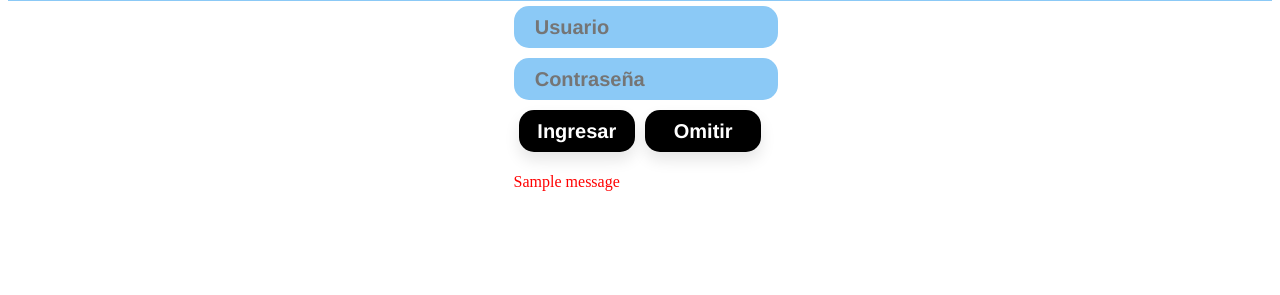
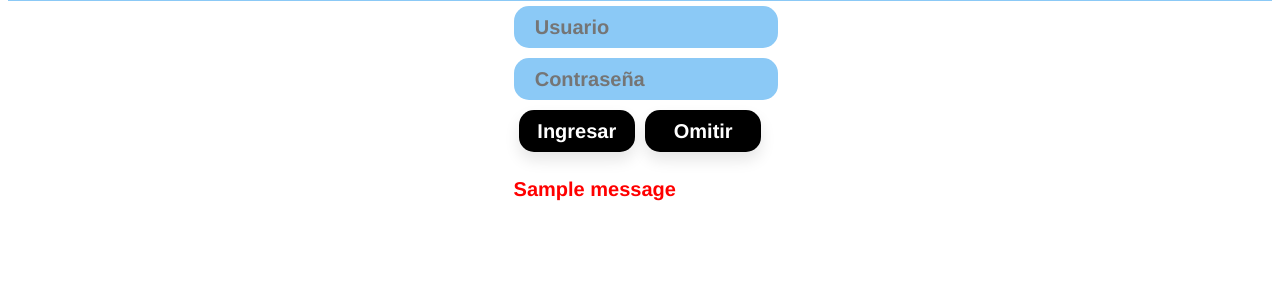
Before and after one commit to klatort/Sistema_delivery, a Django app: page /login/ in a window 1280 px wide. Shown: the part 289-584 px from the top of the page. Run offline with Django 4.2, Linux system fonts and the light colour scheme; one stand-in notice (Sample message) is shown.

Commit message:
second imp

```diff
--- a/myapp/static/css/main.css
+++ b/myapp/static/css/main.css
@@ -52,3 +52,8 @@
   width: 100%;
   line-height: 2em;
 }
+
+.alert{
+  font: 700 20px/1.2 "Poppins", Helvetica, Arial, serif;
+  color:red;
+}
--- a/myapp/templates/login.html
+++ b/myapp/templates/login.html
@@ -27,7 +27,7 @@
     </form>
     <div class="mid-options">
         {% for message in messages %}
-            <p style="color:red;"{% if message.tags %} class="{{ message.tags }}"{% endif %}>{{ message }}</p>
+            <p {% if message.tags %} class="alert"{% endif %}>{{ message }}</p>
         {% endfor %}
     </div>
 </div>
--- a/myapp/templates/projects.html
+++ b/myapp/templates/projects.html
@@ -16,10 +16,4 @@
     {% endfor %}
 </div>
 {% endfor %}
-<script>
-    tasks = document.getElementsByClassName("task");
-    tasks.array.forEach(element => {
-        element.value = "ewe";
-    });
-</script>
 {% endblock %}
```
Also changed, not shown: db.sqlite3.
